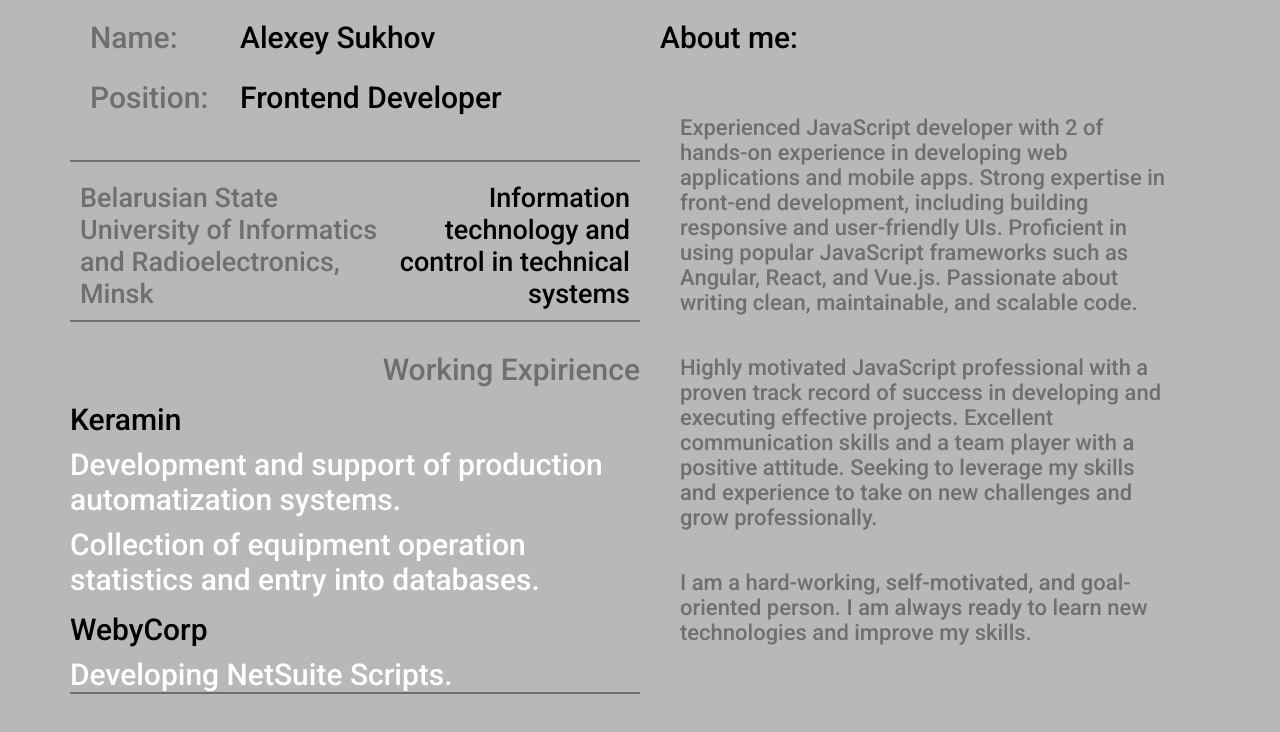
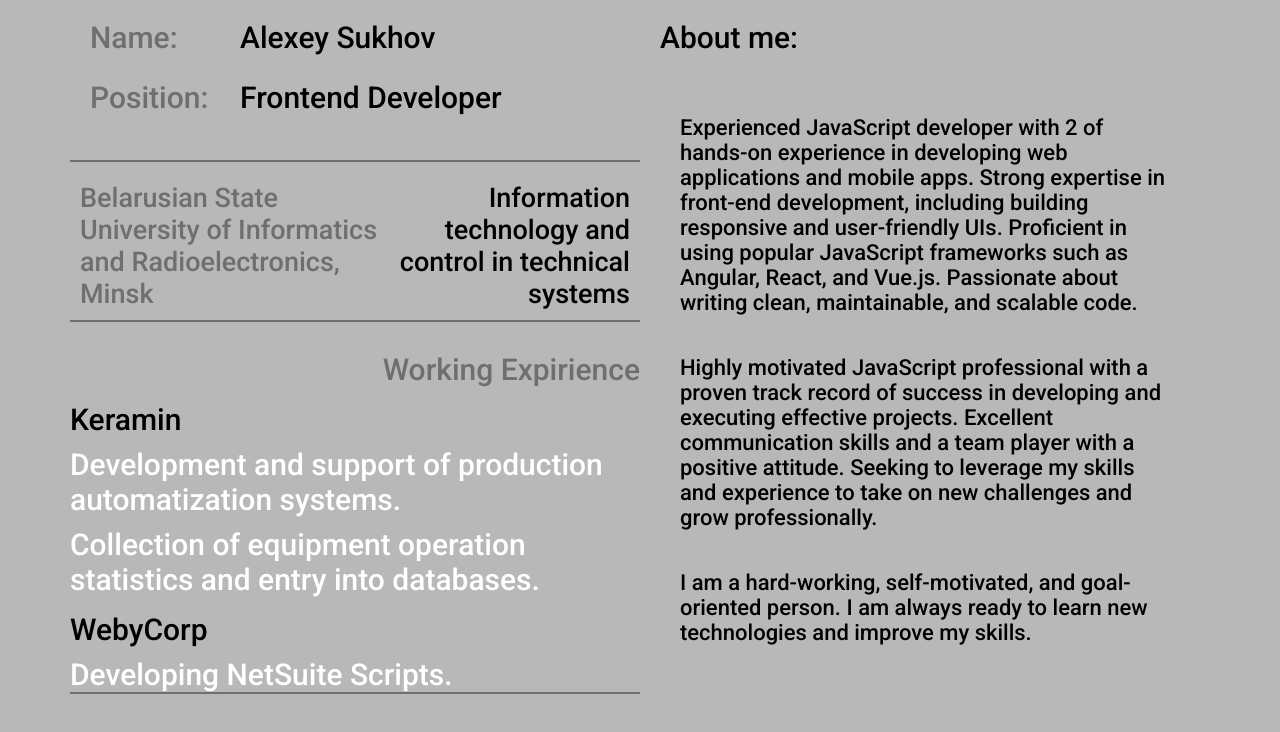
Before and after one commit to mixtaple/mixtaple.github.io, a plain HTML site: page cv-for-eng/index.html in a window 1280 px wide. Drawn offline with Linux system fonts and the light colour scheme.

Commit message:
Update style.css

```diff
--- a/cv-for-eng/css/style.css
+++ b/cv-for-eng/css/style.css
@@ -102,7 +102,7 @@ body {
   padding: 20px;
 }
 .about__descr {
-  color: rgb(112, 110, 110);
+  color: rgb(0, 0, 0);
   font-size: 22px;
   font-weight: 500;
   padding: 20px;
```
